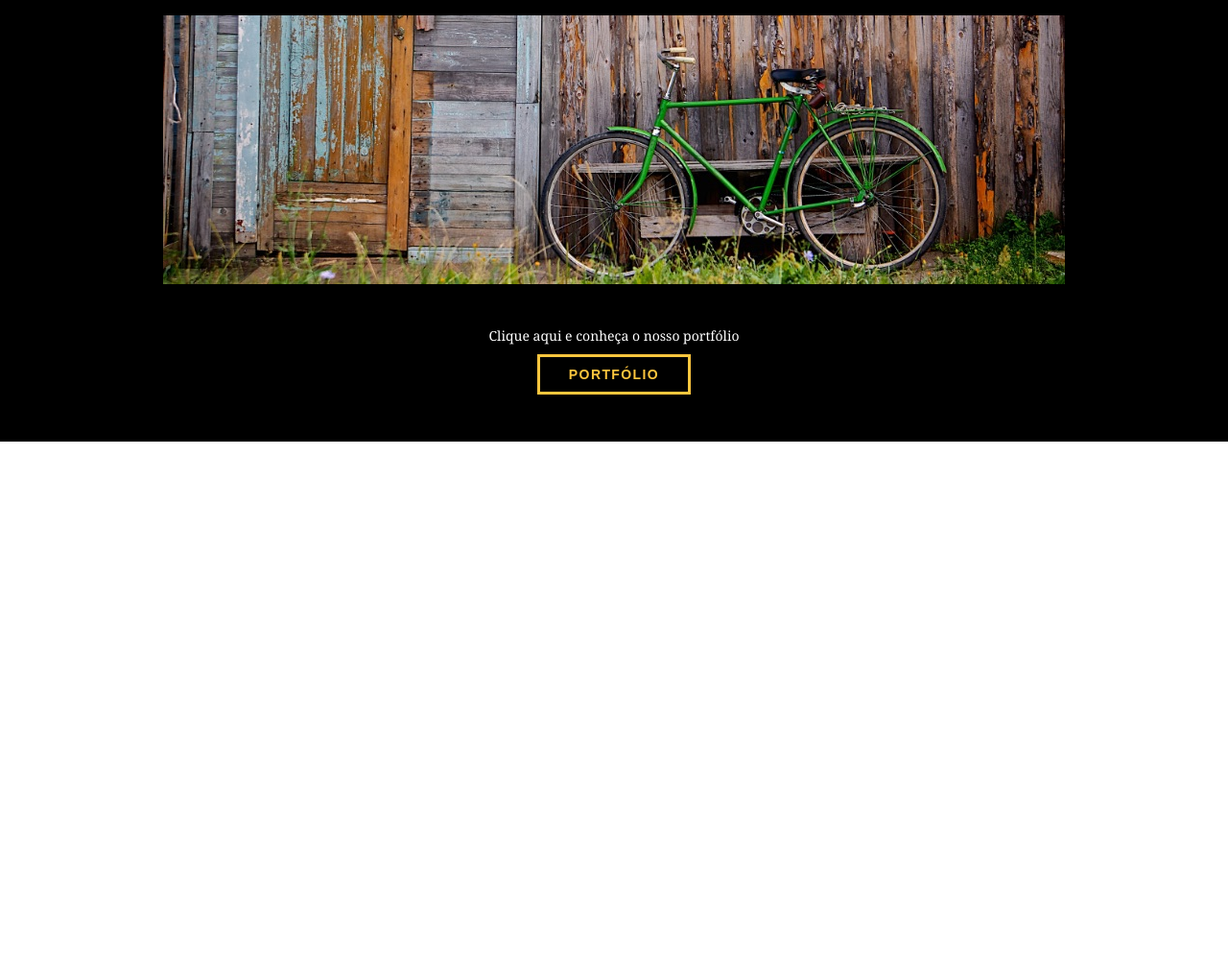
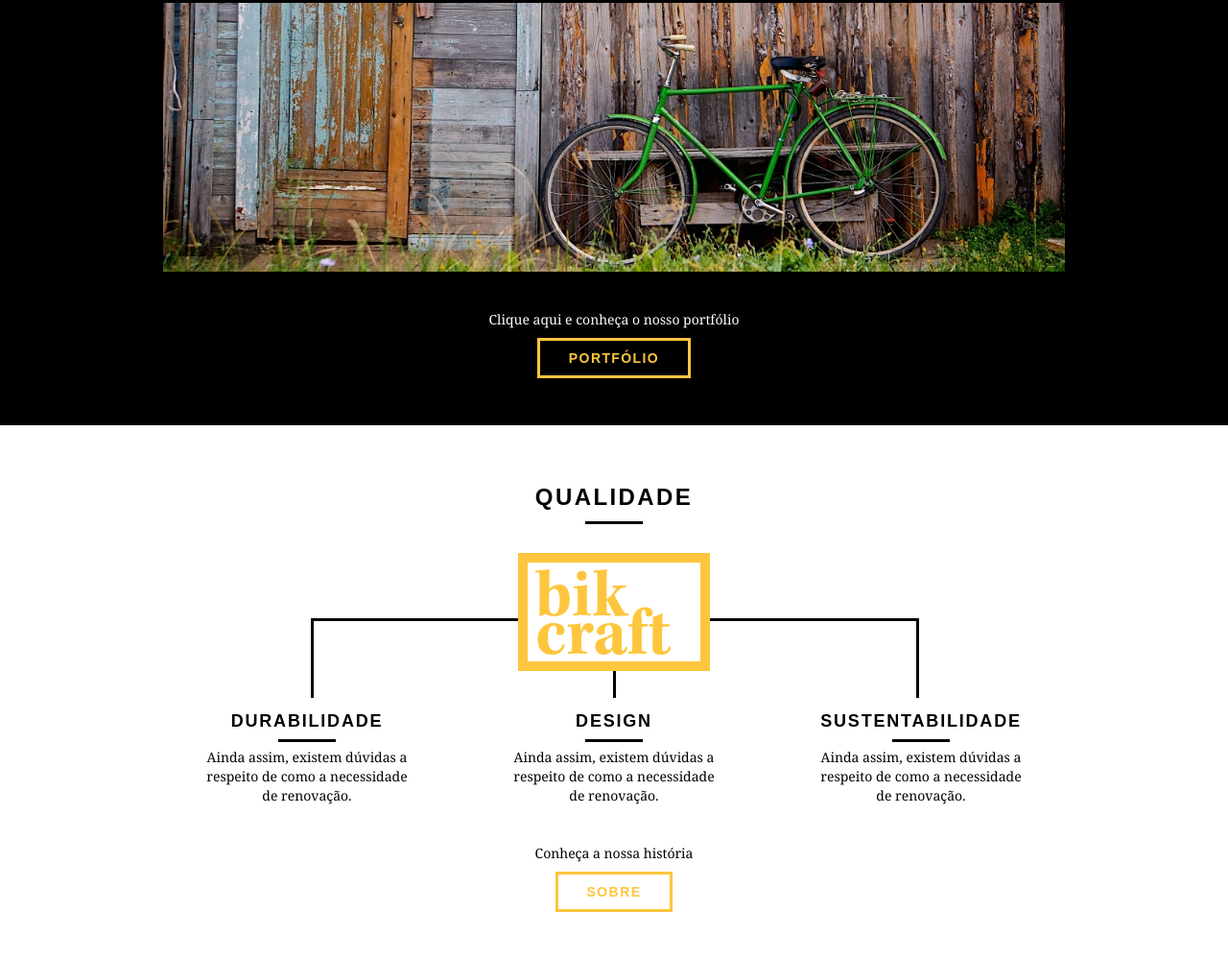
Before and after one commit to carolkbr/bikcraft, a plain HTML site: page web/index.html in a window 1280 px wide. Shown: the part 1537-2536 px from the top of the page at 96% size. Before the commit the page ends 1997 px from the top, so only its background shows below. Drawn offline with Linux system fonts and the light colour scheme.

Commit message:
adiciona seção inicial de qualidade

```diff
--- a/web/css/style.css
+++ b/web/css/style.css
@@ -7,6 +7,10 @@ p {
   font-family: Georgia, "Times New Roman", serif;
   font-size: 14px;
   line-height: 20px;
+}
+
+img {
+  display: block;
 }
 
 .btn {
@@ -25,7 +29,7 @@ p {
   border-color: #fff;
 }
 
-.btn.btn_preto:hover{
+.btn.btn_preto:hover {
   color: #000;
   border-color: #000;
 }
@@ -89,7 +93,7 @@ p {
   height: 380px;
   background: url("../img/bg.jpg") no-repeat center;
   background-size: cover;
-  margin-top: 96px;
+  margin-top: 92px;
   text-align: center;
   padding-top: 80px;
 }
@@ -160,41 +164,89 @@ p {
   padding: 10px 20px 20px 20px;
 }
 
-.produtos_icone{
+.produtos_icone {
   background: #000;
   padding: 20px;
 }
 
-.chamada{
+.chamada {
   padding-top: 40px;
   text-align: center;
   clear: both;
 }
 
-.chamada p{
+.chamada p {
   margin-bottom: 20px;
 }
 
 /*Portfólio*/
 
-.portfolio{
+.portfolio {
   width: 100%;
   background: #000;
   padding: 60px 0;
 }
 
-.portfolio .subtitulo{
+.portfolio .subtitulo {
   color: #fec63e;
 }
 
-.portfolio .subtitulo::after{
+.portfolio .subtitulo::after {
   background: #fec63e;
 }
 
-.portfolio_lista li :last-child{
+.portfolio_lista li :last-child {
   margin-top: 20px;
 }
 
 .portfolio .chamada p {
   color: #fff;
 }
+
+/*Qualidade*/
+
+.qualidade {
+  padding: 60px 0;
+}
+
+.qualidade::after{
+    content: "";
+    width: 634px;
+    height: 83px;
+    display: block;
+    background: url("../img/linhas.svg") no-repeat center;
+    position: absolute;
+    top: 201px;
+    right: 162px;
+    z-index: -1;
+}
+
+.qualidade img {
+  margin: 0 auto;
+}
+
+.qualidade_lista{
+    padding-top: 20px;
+}
+
+.qualidade_lista li {
+  text-align: center;
+  padding: 0 40px;
+}
+
+.qualidade_lista li h3 {
+  font-weight: bold;
+  font-size: 18px;
+  line-height: 25px;
+  text-transform: uppercase;
+  letter-spacing: 0.1em;
+  margin-top: 20px;
+}
+.qualidade_lista li h3::after {
+  content: "";
+  display: block;
+  width: 60px;
+  height: 3px;
+  background: #000;
+  margin: 6px auto;
+}
--- a/web/index.html
+++ b/web/index.html
@@ -103,5 +103,40 @@
         </div>
       </div>
     </section>
+
+    <section class="qualidade container">
+      <h2 class="subtitulo">Qualidade</h2>
+      <img src="img/bikcraft-qualidade.svg" alt="Bikcraft" />
+      <ul class="qualidade_lista">
+        <li class="grid-1-3">
+          <h3>Durabilidade</h3>
+          <p>
+            Ainda assim, existem dúvidas a respeito de como a necessidade de
+            renovação.
+          </p>
+        </li>
+
+        <li class="grid-1-3">
+          <h3>Design</h3>
+          <p>
+            Ainda assim, existem dúvidas a respeito de como a necessidade de
+            renovação.
+          </p>
+        </li>
+
+        <li class="grid-1-3">
+          <h3>Sustentabilidade</h3>
+          <p>
+            Ainda assim, existem dúvidas a respeito de como a necessidade de
+            renovação.
+          </p>
+        </li>
+      </ul>
+
+      <div class="chamada">
+        <p>Conheça a nossa história</p>
+        <a href="sobre.html" class="btn btn_preto">Sobre</a>
+      </div>
+    </section>
   </body>
 </html>
```
Lines whose indentation alone changed are shown as unchanged.
